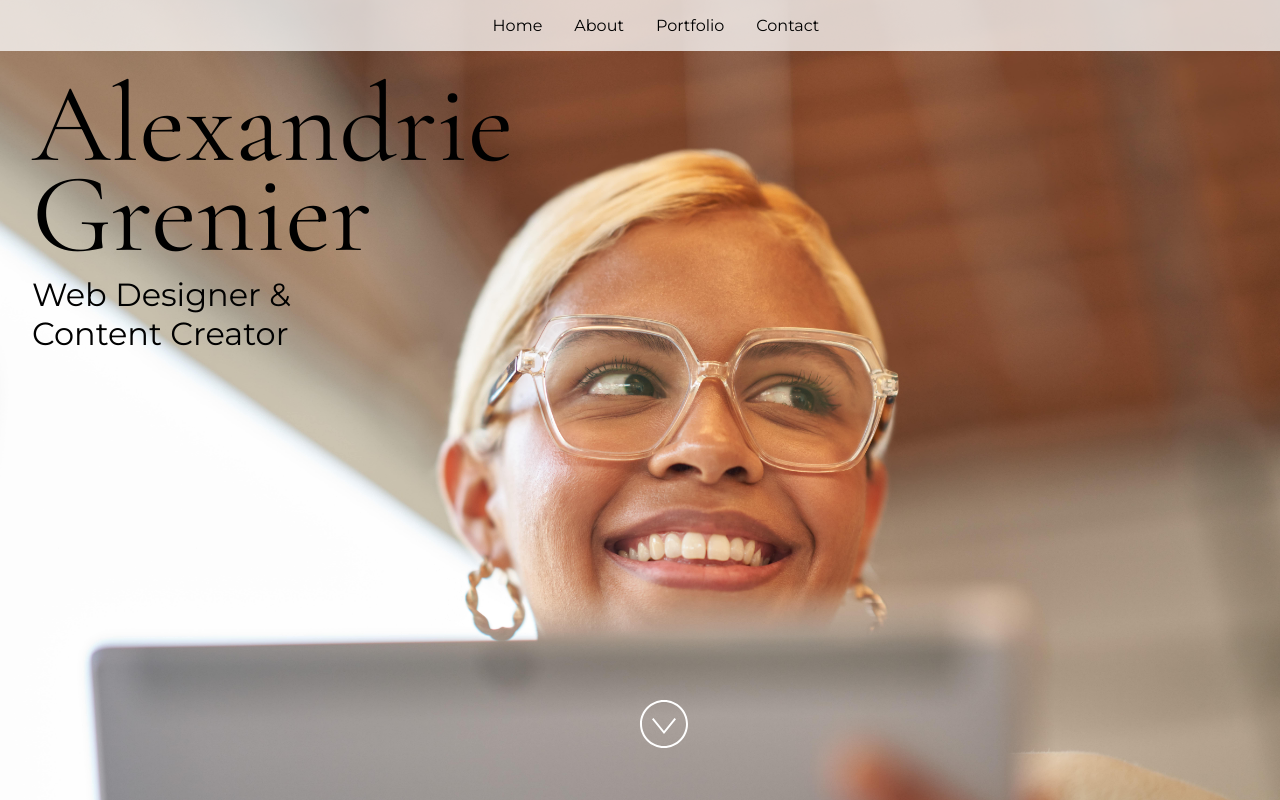
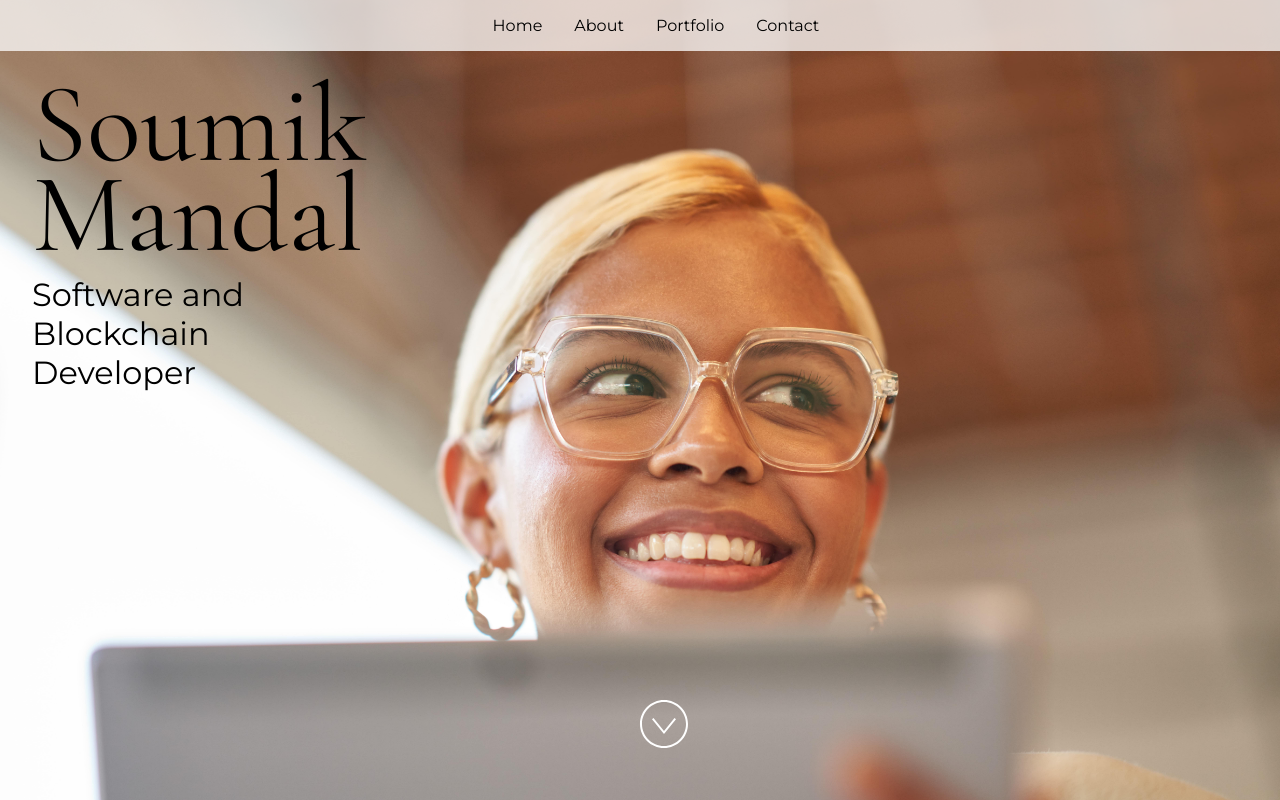
Before and after one commit to Soumikm1/Portfolio, a React (Vite) app: page / in a window 1280 px wide. Built offline with nearby package versions, Linux system fonts and the light colour scheme.

Commit message:
Adding ablot me(1)

```diff
--- a/src/App.jsx
+++ b/src/App.jsx
@@ -24,8 +24,8 @@ import "./styles.css";
  * If you don't have one of the social sites listed, leave it as an empty string.
  */
 const siteProps = {
-  name: "Alexandrie Grenier",
-  title: "Web Designer & Content Creator",
+  name: "Soumik Mandal",
+  title: "Software and Blockchain Developer",
   email: "alex@example.com",
   gitHub: "microsoft",
   instagram: "microsoft",
```
